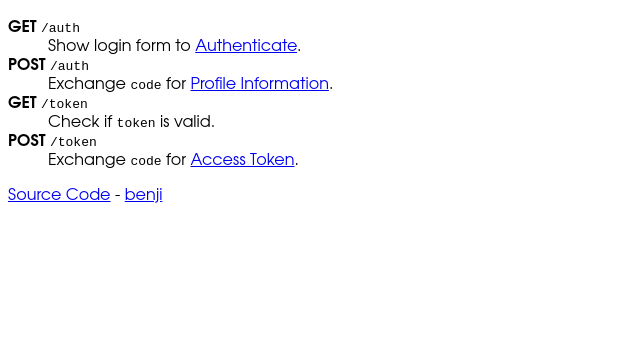
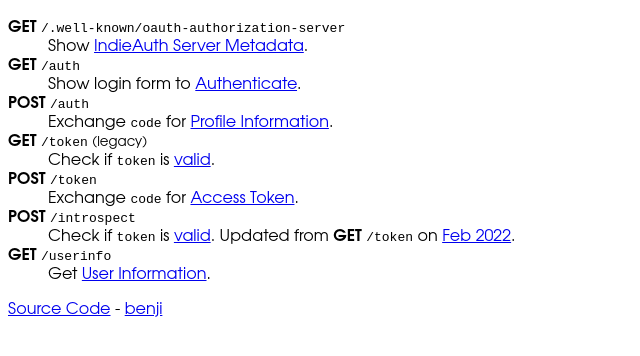
Before and after one commit to benjifs/serverless-indieauth, a website: page public/index.html in a window 1280 px wide. Shown: the part 62-418 px from the top of the page, without its empty margins (0-640 px from the left). Drawn offline with Linux system fonts and the light colour scheme.

Commit message:
feat: add metadata, userinfo, and introspect

```diff
--- a/netlify/config.js
+++ b/netlify/config.js
@@ -2,5 +2,5 @@ import { AuthHandler } from '@benjifs/indieauth'
 const { SECRET, PASSWORD_SECRET } = process.env
 export const indieauth = new AuthHandler({
 	secret: SECRET,
-	passwordSecret: PASSWORD_SECRET
+	passwordSecret: PASSWORD_SECRET,
 })
--- a/netlify/functions/auth.js
+++ b/netlify/functions/auth.js
@@ -1,2 +1,2 @@
-import { indieauth } from '../config'
+import { indieauth } from '../config.js'
 export default async (request) => indieauth.authorizationEndpoint(request)
--- /dev/null
+++ b/netlify/functions/introspect.js
@@ -0,0 +1,2 @@
+import { indieauth } from '../config.js'
+export default async (request) => indieauth.introspectionEndpoint(request)
--- a/netlify/functions/token.js
+++ b/netlify/functions/token.js
@@ -1,2 +1,2 @@
-import { indieauth } from '../config'
+import { indieauth } from '../config.js'
 export default async (request) => indieauth.tokenEndpoint(request)
--- /dev/null
+++ b/netlify/functions/userinfo.js
@@ -0,0 +1,2 @@
+import { indieauth } from '../config.js'
+export default async (request) => indieauth.userInfoEndpoint(request)
--- a/public/index.html
+++ b/public/index.html
@@ -15,19 +15,24 @@
 		<main>
 			<h1>serverless-indieauth (barnacle)</h1>
 			<dl>
+				<dt><b>GET</b> <code>/.well-known/oauth-authorization-server</code></dt>
+				<dd>Show <a href="https://indieauth.spec.indieweb.org/#indieauth-server-metadata">IndieAuth Server Metadata</a>.</dd>
 				<dt><b>GET</b> <code>/auth</code></dt>
 				<dd>Show login form to <a href="https://indieauth.spec.indieweb.org/#authorization-request">Authenticate</a>.</dd>
 				<dt><b>POST</b> <code>/auth</code></dt>
 				<dd>Exchange <code>code</code> for <a href="https://indieauth.spec.indieweb.org/#profile-information">Profile Information</a>.</dd>
-				<dt><b>GET</b> <code>/token</code></dt>
-				<dd>Check if <code>token</code> is valid.</dd>
+				<dt><b>GET</b> <code>/token</code> <small>(legacy)</small></dt>
+				<dd>Check if <code>token</code> is <a href="https://indieauth.spec.indieweb.org/#access-token-verification-response">valid</a>.</dd>
 				<dt><b>POST</b> <code>/token</code></dt>
 				<dd>Exchange <code>code</code> for <a href="https://indieauth.spec.indieweb.org/#access-token-response">Access Token</a>.</dd>
+				<dt><b>POST</b> <code>/introspect</code></dt>
+				<dd>Check if <code>token</code> is <a href="https://indieauth.spec.indieweb.org/#access-token-verification-response">valid</a>. Updated from <b>GET</b> <code>/token</code> on <a href="https://indieauth.spec.indieweb.org/#changes-from-26-november-2020-to-12-february-2022">Feb 2022</a>.</dd>
+				<dt><b>GET</b> <code>/userinfo</code></dt>
+				<dd>Get <a href="https://indieauth.spec.indieweb.org/#user-information">User Information</a>.</dd>
 			</dl>
 		</main>
 		<footer>
-			<a href="https://github.com/benjifs/serverless-indieauth">Source Code</a> -
-			<a href="https://benji.dog">benji</a>
+			<a href="https://github.com/benjifs/serverless-indieauth">Source Code</a> - <a href="https://benji.dog">benji</a>
 		</footer>
 	</body>
 </html>
```
Also changed, not shown: netlify/functions/metadata.js (added, +9 -0 lines), netlify.toml, 2 other files.
